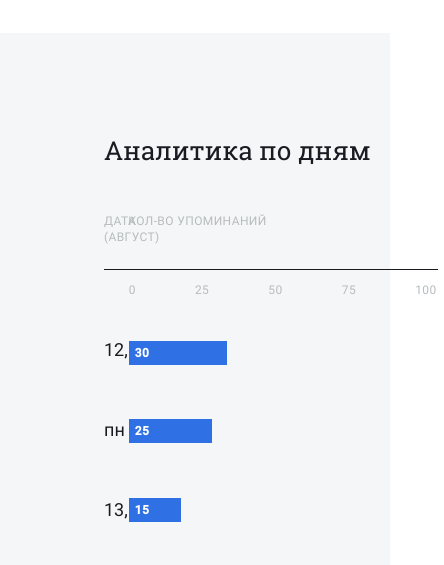
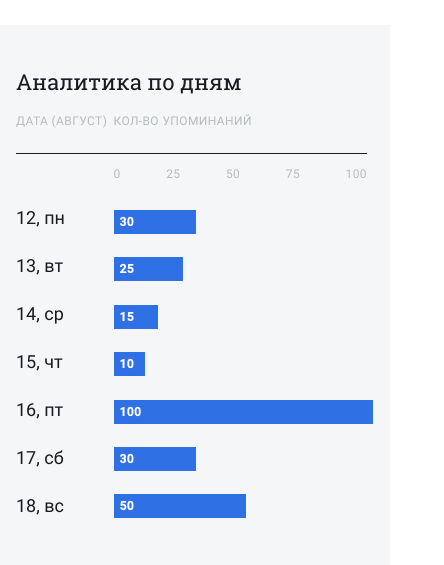
Before and after one commit to 4lukyanov/NewsAnalyzer, a website built with webpack: page src/analytics.html in a window 390 px wide. Shown: the part 213-778 px from the top of the page, 444 px wide, since content can reach past the window. Built offline with nearby package versions, Linux system fonts and the light colour scheme.

Commit message:
lvl-1 done

```diff
--- a/package.json
+++ b/package.json
@@ -1,5 +1,6 @@
 {
   "name": "NewsAnalyzer",
+  "homepage": "https://4lukyanov.github.io/NewsAnalyzer/",
   "version": "0.0.1",
   "description": "**Проект \"NewsAnalyzer\"",
   "main": "index.js",
--- a/src/blocks/analytics/__chart/analytics__chart.css
+++ b/src/blocks/analytics/__chart/analytics__chart.css
@@ -2,3 +2,34 @@
   margin-left: 104px;
   width: 85.5555556%;
 }
+
+@media screen and (max-width: 1280px) {
+  .analytics__chart {
+    margin-left: 80px;
+  }
+}
+
+@media screen and (max-width: 1024px) {
+  .analytics__chart {
+    margin-left: 55px;
+  }
+}
+
+@media screen and (max-width: 768px) {
+  .analytics__chart {
+    margin-left: 40px;
+  }
+}
+
+@media screen and (max-width: 560px) {
+  .analytics__chart {
+    margin-left: 26px;
+  }
+}
+
+@media screen and (max-width: 500px) {
+  .analytics__chart {
+    width: 90%;
+    margin-left: 16px;
+  }
+}
--- a/src/blocks/analytics/__date/analytics__date.css
+++ b/src/blocks/analytics/__date/analytics__date.css
@@ -1,11 +1,35 @@
 .analytics__date {
-  font-family: 'Roboto', serif;
+  font-family: "Roboto", serif;
   font-style: normal;
   font-weight: normal;
   font-size: 12px;
   line-height: 16px;
   letter-spacing: 0.4px;
   text-transform: uppercase;
-  color: #B6BCBF;
+  color: #b6bcbf;
   width: 7.3%;
 }
+
+@media screen and (max-width: 1280px) {
+  .analytics__date {
+    width: 10.1162791%;
+  }
+}
+
+@media screen and (max-width: 1024px) {
+  .analytics__date {
+    width: 12.1162791%;
+  }
+}
+
+@media screen and (max-width: 768px) {
+  .analytics__date {
+    width: 15.1162791%;
+  }
+}
+
+@media screen and (max-width: 500px) {
+  .analytics__date {
+    width: 27.7777778%;
+  }
+}
--- a/src/blocks/analytics/__day/analytics__day.css
+++ b/src/blocks/analytics/__day/analytics__day.css
@@ -8,3 +8,36 @@
   margin-left: 104px;
   margin-bottom: 48px;
 }
+
+@media screen and (max-width: 1280px) {
+  .analytics__day {
+    margin-left: 80px;
+  }
+}
+
+@media screen and (max-width: 1024px) {
+  .analytics__day {
+    margin-left: 55px;
+  }
+}
+
+@media screen and (max-width: 768px) {
+  .analytics__day {
+    margin-left: 40px;
+  }
+}
+
+@media screen and (max-width: 560px) {
+  .analytics__day {
+    margin-left: 26px;
+    margin-bottom: 26px;
+  }
+}
+
+@media screen and (max-width: 500px) {
+  .analytics__day {
+    margin-left: 16px;
+    font-size: 22px;
+    margin-bottom: 16px;
+  }
+}
--- a/src/blocks/analytics/__graph/analytics__graph.css
+++ b/src/blocks/analytics/__graph/analytics__graph.css
@@ -4,3 +4,28 @@
   height: 554px;
   padding-bottom: 110px;
 }
+
+@media screen and (max-width: 1280px) {
+  .analytics__graph {
+    padding-bottom: 96px;
+  }
+}
+
+@media screen and (max-width: 1024px) {
+  .analytics__graph {
+    padding-bottom: 86px;
+  }
+}
+
+@media screen and (max-width: 768px) {
+  .analytics__graph {
+    padding-bottom: 76px;
+  }
+}
+
+@media screen and (max-width: 500px) {
+  .analytics__graph {
+    height: 336px;
+    padding-bottom: 38px;
+  }
+}
--- a/src/blocks/analytics/__row-x/analytics__row-x.css
+++ b/src/blocks/analytics/__row-x/analytics__row-x.css
@@ -4,3 +4,31 @@
   display: flex;
   justify-content: space-between;
 }
+
+@media screen and (max-width: 1280px) {
+  .analytics__row-x {
+    width: 89,8837209%;
+    padding-left: 10.1162791%;
+  }
+}
+
+@media screen and (max-width: 1024px) {
+  .analytics__row-x {
+    width: 87,8837209%;
+    padding-left: 12.1162791%;
+  }
+}
+
+@media screen and (max-width: 768px) {
+  .analytics__row-x {
+    width: 84.8837209%;
+    padding-left: 15.1162791%;
+  }
+}
+
+@media screen and (max-width: 768px) {
+  .analytics__row-x {
+    width: 72.2222222%;
+    padding-left: 27.7777778%;
+  }
+}
--- a/src/blocks/analytics/__row-y/analytics__row-y.css
+++ b/src/blocks/analytics/__row-y/analytics__row-y.css
@@ -1,3 +1,27 @@
 .analytics__row-y {
   width: 7.4%;
 }
+
+@media screen and (max-width: 1280px) {
+  .analytics__row-y {
+    width: 10.1162791%;
+  }
+}
+
+@media screen and (max-width: 1024px) {
+  .analytics__row-y {
+    width: 12.1162791%;
+  }
+}
+
+@media screen and (max-width: 768px) {
+  .analytics__row-y {
+    width: 15.1162791%;
+  }
+}
+
+@media screen and (max-width: 500px) {
+  .analytics__row-y {
+    width: 27.7777778%;
+  }
+}
--- a/src/blocks/analytics/__row/analytics__row.css
+++ b/src/blocks/analytics/__row/analytics__row.css
@@ -5,3 +5,27 @@
   justify-content: space-around;
   margin-top: 4px;
 }
+
+@media screen and (max-width: 1280px) {
+  .analytics__row {
+    width: 89,8837209%;
+  }
+}
+
+@media screen and (max-width: 1024px) {
+  .analytics__row {
+    width: 87,8837209%;
+  }
+}
+
+@media screen and (max-width: 768px) {
+  .analytics__row {
+    width: 84.8837209%;
+  }
+}
+
+@media screen and (max-width: 500px) {
+  .analytics__row {
+    width: 72.2222222%;
+  }
+}
--- a/src/blocks/analytics/__y-item/analytics__y-item.css
+++ b/src/blocks/analytics/__y-item/analytics__y-item.css
@@ -1,5 +1,5 @@
 .analytics__y-item {
-  font-family: 'Roboto', serif;
+  font-family: "Roboto", serif;
   font-style: normal;
   font-weight: normal;
   font-size: 18px;
@@ -8,3 +8,9 @@
   margin-bottom: 0px;
   margin-top: 0px;
 }
+
+@media screen and (max-width: 500px) {
+  .analytics__y-item {
+    line-height: 48px;
+  }
+}
--- a/src/blocks/analytics/analytics.css
+++ b/src/blocks/analytics/analytics.css
@@ -17,3 +17,27 @@
   background-color: #F5F6F7;
   padding-top: 80px;
 }
+
+@media screen and (max-width: 1280px) {
+  .analytics {
+    padding-top: 70px;
+  }
+}
+
+@media screen and (max-width: 1024px) {
+  .analytics {
+    padding-top: 60px;
+  }
+}
+
+@media screen and (max-width: 768px) {
+  .analytics {
+    padding-top: 40px;
+  }
+}
+
+@media screen and (max-width: 500px) {
+  .analytics {
+    padding-top: 24px;
+  }
+}
--- a/src/blocks/crumbs/crumbs.css
+++ b/src/blocks/crumbs/crumbs.css
@@ -1,10 +1,9 @@
 @import url(./__link/crumbs__link.css);
 
 .crumbs {
-  width: 85%;
+  width: 85.5555556%;
   padding-bottom: 80px;
   padding-top: 40px;
-  /* padding-left: 104px; */
   margin-left: 104px;
 }
 
@@ -12,7 +11,7 @@
   .crumbs {
     padding-top: 38px;
     padding-bottom: 75px;
-    padding-left: 80px;
+    margin-left: 80px;
   }
 }
 
@@ -20,7 +19,7 @@
   .crumbs {
     padding-top: 36px;
     padding-bottom: 70px;
-    padding-left: 55px;
+    margin-left: 55px;
   }
 }
 
@@ -28,7 +27,7 @@
   .crumbs {
     padding-top: 32px;
     padding-bottom: 64px;
-    padding-left: 40px;
+    margin-left: 40px;
   }
 }
 
--- a/src/blocks/statistics/__info/statistics__info.css
+++ b/src/blocks/statistics/__info/statistics__info.css
@@ -1,5 +1,5 @@
 .statistics__info {
-  width: 85%;
+  width: 85.5555556%;
   padding-bottom: 76px;
   padding-left: 104px;
 }
@@ -33,7 +33,7 @@
   }
 }
 
-@media screen and (max-width: 320px) {
+@media screen and (max-width: 500px) {
   .statistics__info {
     padding-left: 16px;
     padding-bottom: 24px;
```
Also changed, not shown: src/blocks/analytics/__row-item/analytics__row-item.css (line endings or trailing spaces).
